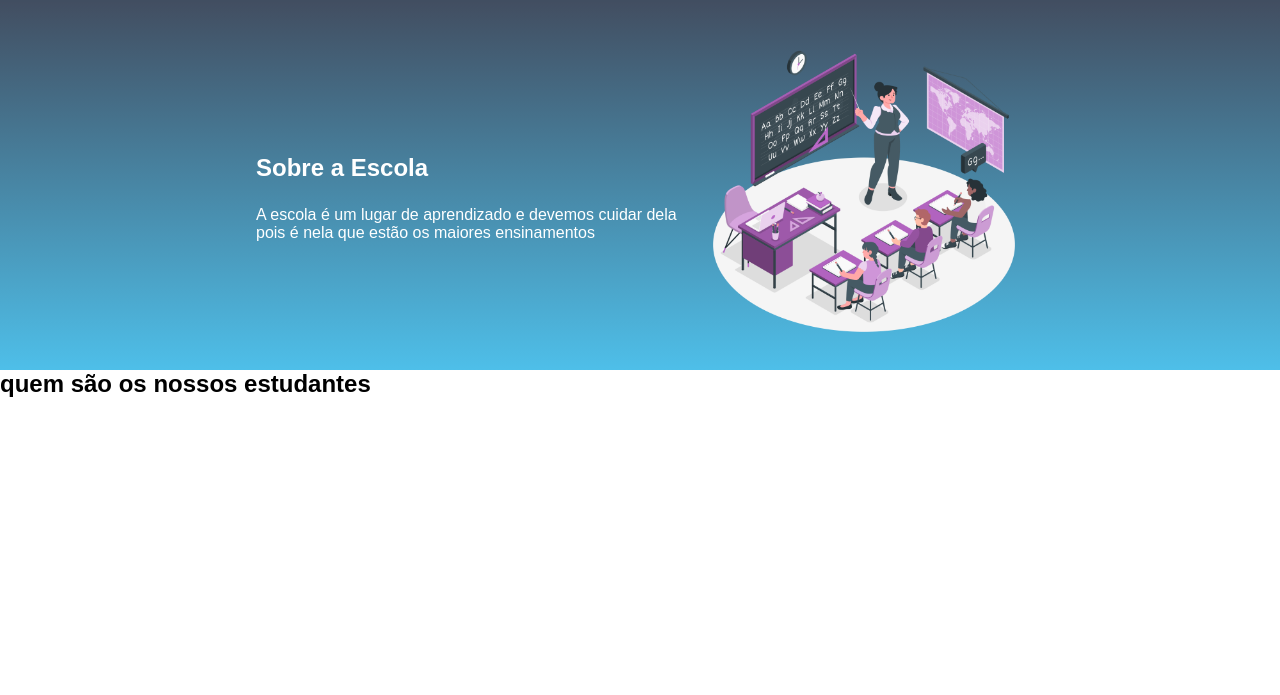
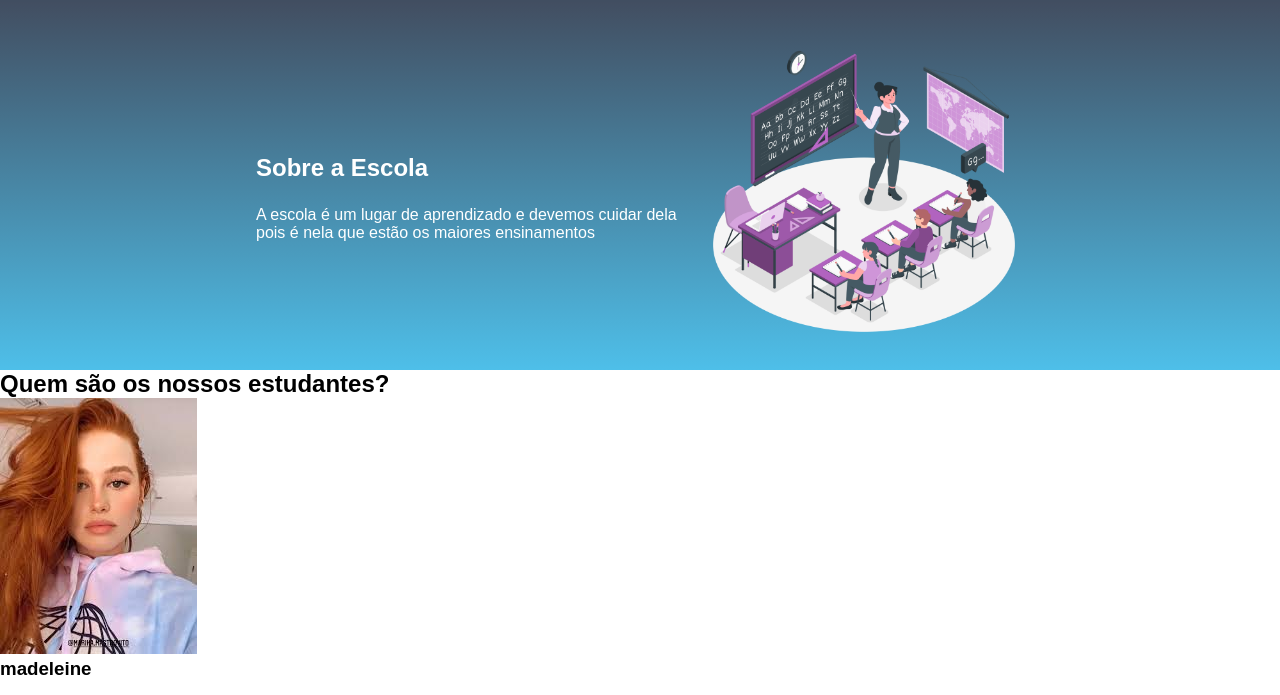
Before and after one commit to marinapedriali/felicidade, a plain HTML site: page index.html in a window 1280 px wide. Shown: the part 105-800 px from the top of the page. Drawn offline with Linux system fonts and the light colour scheme.

Commit message:
Add files via upload

```diff
--- a/index.html
+++ b/index.html
@@ -28,7 +28,11 @@
         <img class="escola-imagem" src="Teaching-amico.png" alt="professora no quadro explicando">
        </section>
        <section class="estudante">
-      <h2>quem são os nossos estudantes</h2>
+      <h2 class="estudante-titulo">Quem são os nossos estudantes?</h2>
+      <img class="estudante-imagem" src="madeleine.jpeg" alt="foto da amdeleine">
+     <h3>madeleine</h3>
+
+
        </section>
 </body>
 </html>
--- a/style.css
+++ b/style.css
@@ -44,3 +44,7 @@ width: 20%;
      .escola-titulo{
           padding: 24px 0;
      }
+
+     .imagem-estudantes{
+          width: 120px;
+     }
```
Also changed, not shown: madeleine.jpeg (added).
